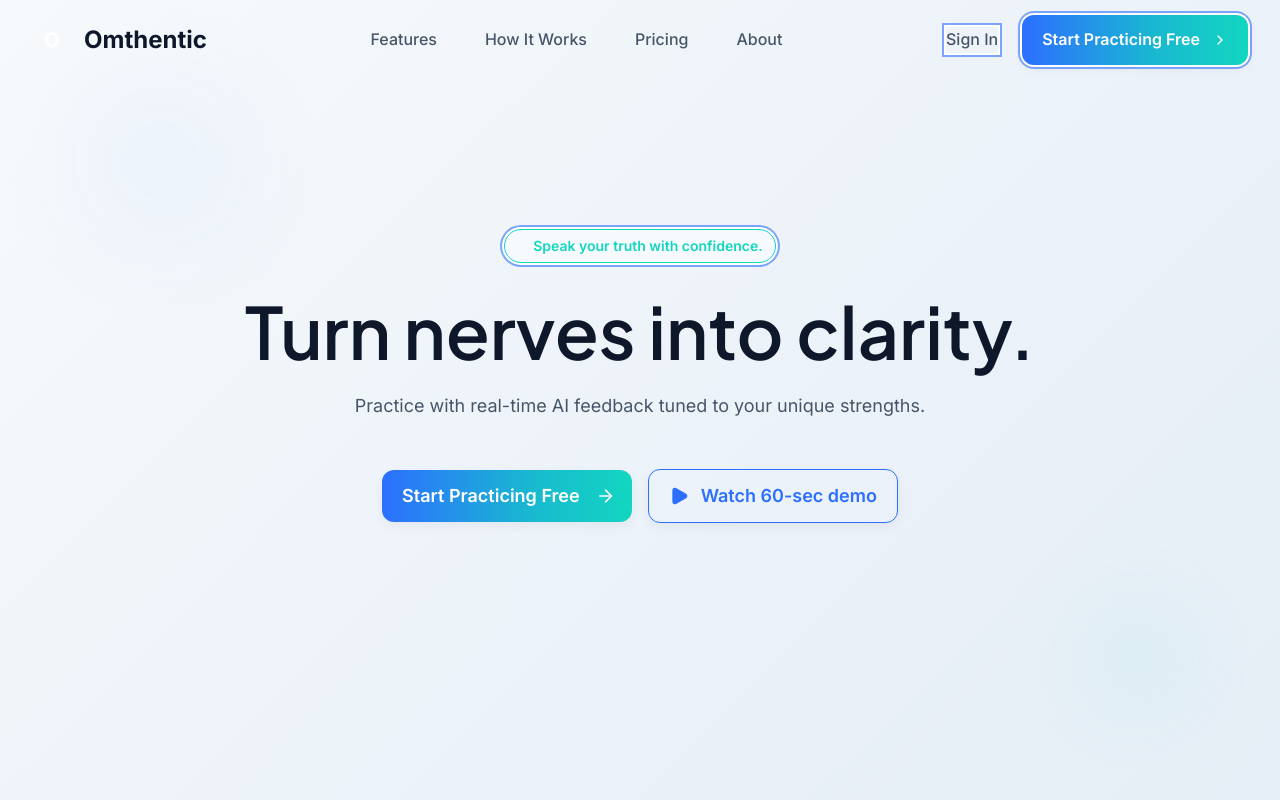
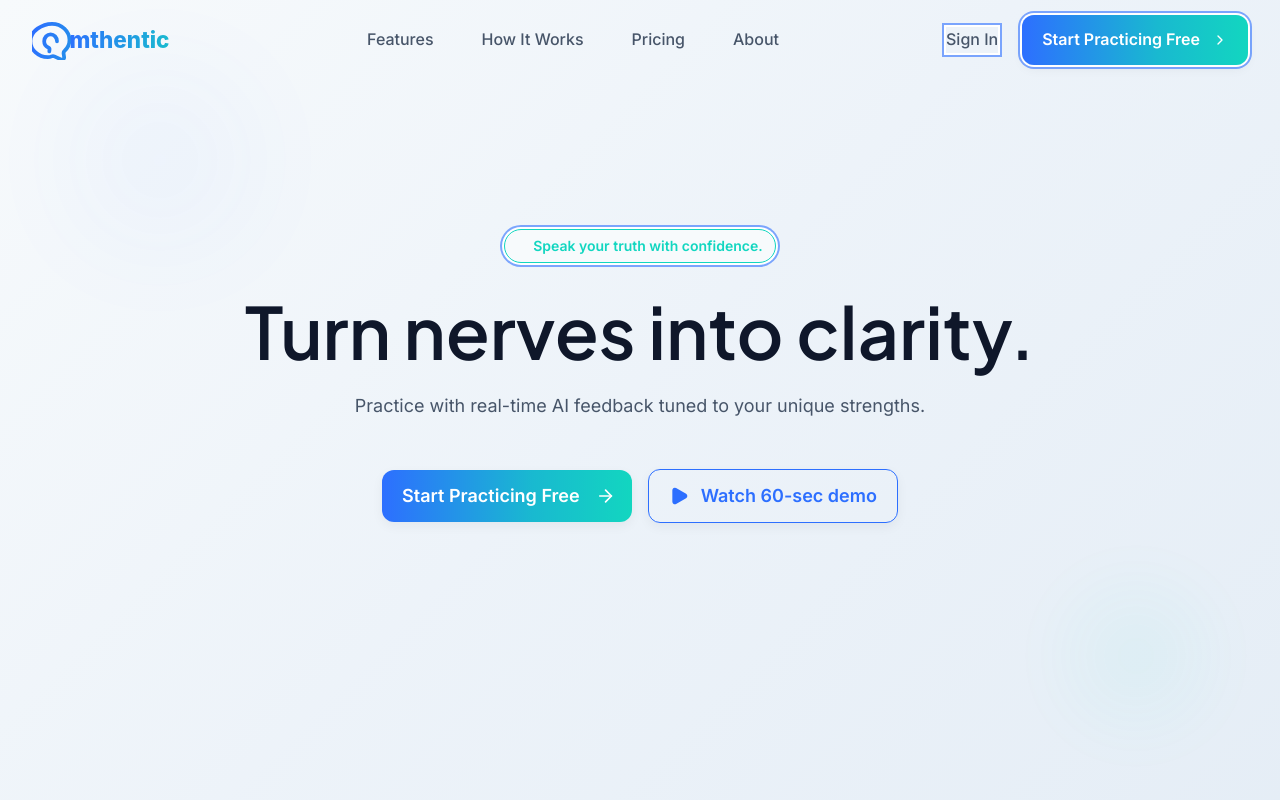
Before and after one commit to omthentic/site, a Next.js app: page / in a window 1280 px wide. Shown: the top 800 px of the page. Built offline with nearby package versions, Linux system fonts and the light colour scheme.

Commit message:
logo upload

```diff
--- a/src/app/components/Footer.tsx
+++ b/src/app/components/Footer.tsx
@@ -10,6 +10,8 @@ import {
   ArrowRight,
   Heart
 } from 'lucide-react';
+import Image from 'next/image';
+import Link from 'next/link';
 
 const Footer = () => {
   const footerSections = [
@@ -74,10 +76,9 @@ const Footer = () => {
                 viewport={{ once: true }}
               >
                 <div className="flex items-center space-x-3 mb-6">
-                  <div className="w-10 h-10 rounded-lg bg-gradient-primary flex items-center justify-center">
-                    <span className="text-white font-bold text-xl">O</span>
-                  </div>
-                  <span className="text-2xl font-bold">Omthentic</span>
+                  <Link href="/" aria-label="Omthentic home" className="flex items-center space-x-3">
+                    <Image src="/omthentic/logo-lockup.svg" alt="Omthentic" width={160} height={40} className="h-10 w-auto" />
+                  </Link>
                 </div>
                 <p className="text-gray-400 leading-relaxed mb-6 max-w-md">
                   Transform your communication skills with AI-powered feedback,
--- a/src/app/components/Header.tsx
+++ b/src/app/components/Header.tsx
@@ -3,6 +3,8 @@
 import React, { useState, useEffect } from 'react';
 import { motion } from 'framer-motion';
 import { Menu, X, ChevronRight } from 'lucide-react';
+import Image from 'next/image';
+import Link from 'next/link';
 
 const Header = () => {
   const [isMenuOpen, setIsMenuOpen] = useState(false);
@@ -48,16 +50,28 @@ const Header = () => {
           <div className="flex items-center justify-between h-16 lg:h-20">
             {/* Logo */}
             <motion.div
-              className="flex items-center space-x-2"
-              whileHover={{ scale: 1.05 }}
-              transition={{ type: "spring", stiffness: 400, damping: 10 }}
+              className="flex items-center"
+              whileHover={{ scale: 1.02 }}
+              transition={{ type: "spring", stiffness: 400, damping: 20 }}
             >
-              <div className="w-8 h-8 lg:w-10 lg:h-10 rounded-lg bg-gradient-primary flex items-center justify-center">
-                <span className="text-white font-bold text-lg lg:text-xl">O</span>
-              </div>
-              <span className="text-xl lg:text-2xl font-bold text-foreground">
-                Omthentic
-              </span>
+              <Link href="/" aria-label="Omthentic home" className="flex items-center space-x-2">
+                <Image
+                  src="/omthentic/logo-lockup.svg"
+                  alt="Omthentic"
+                  width={160}
+                  height={40}
+                  priority
+                  className="hidden sm:block h-10 w-auto"
+                />
+                <Image
+                  src="/omthentic/logo-icon.svg"
+                  alt="Omthentic"
+                  width={40}
+                  height={40}
+                  priority
+                  className="sm:hidden h-10 w-10"
+                />
+              </Link>
             </motion.div>
 
             {/* Desktop Navigation */}
```
Also changed, not shown: public/omthentic/logo-icon.svg (added), public/omthentic/logo-lockup.svg (added).
